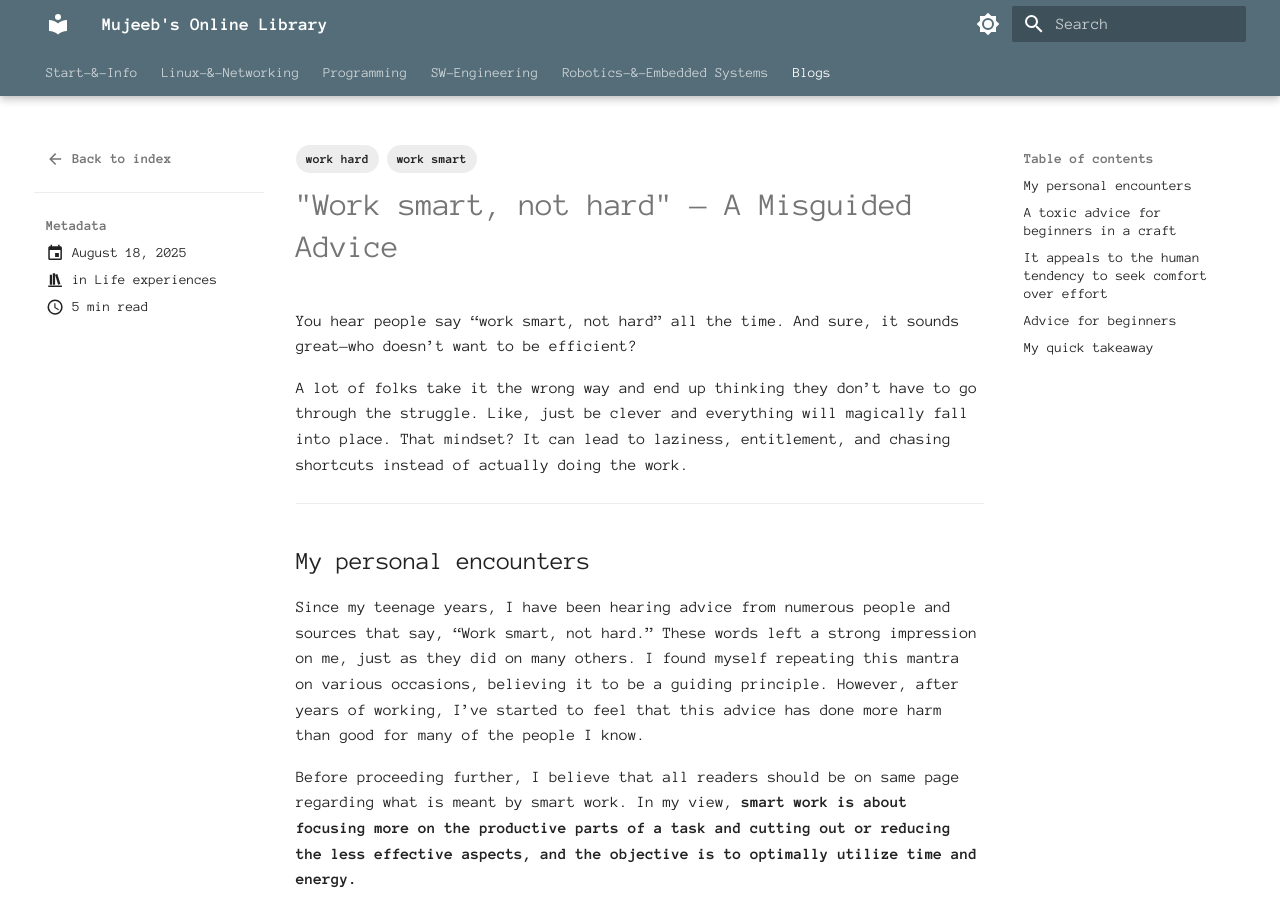
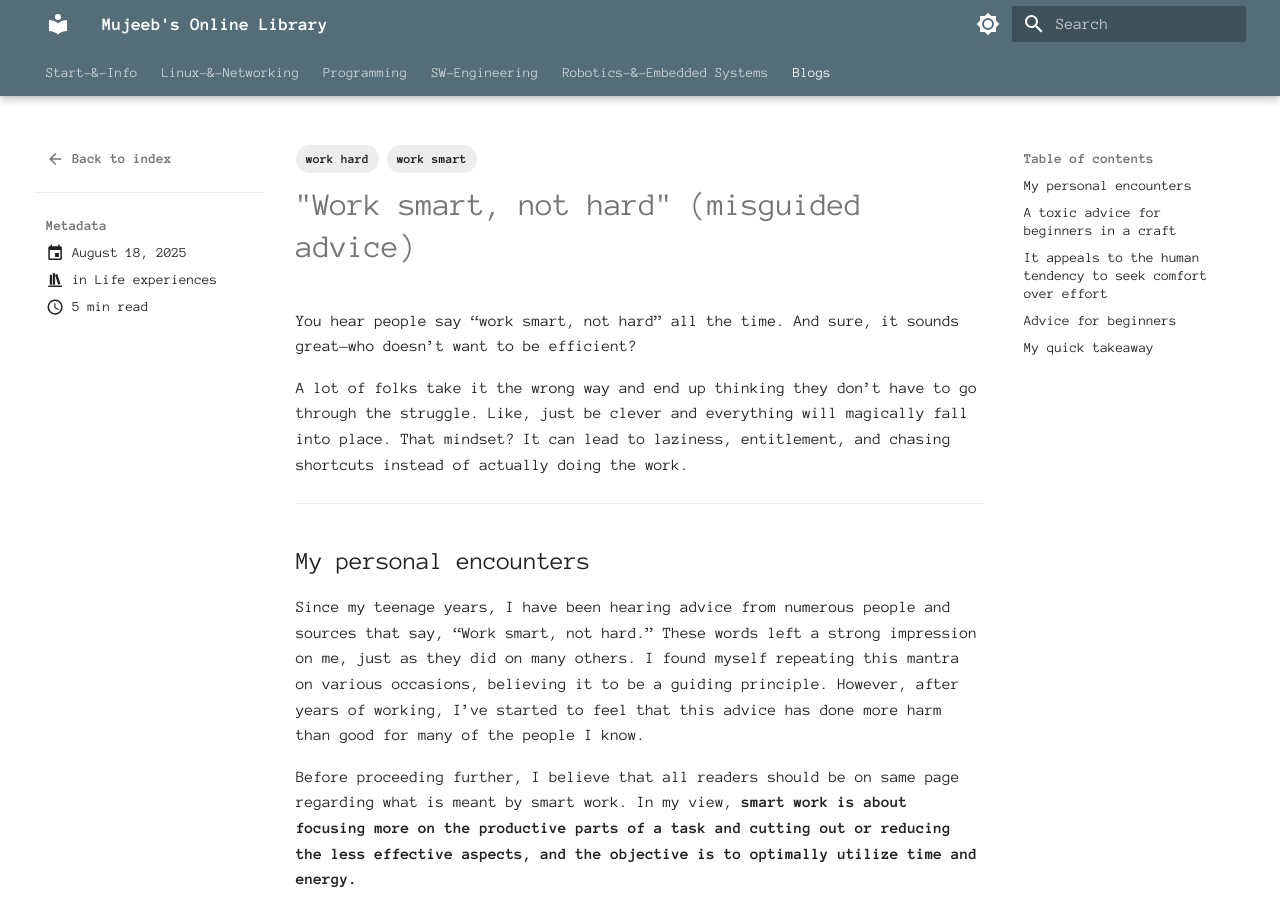
Before and after one commit to alohamujeeb/alohamujeeb.github.io, an MkDocs documentation site: the page built from docs/blog/posts/2025-08-18-work-smart-advice.md, in a window 1280 px wide and 900 px high. Built offline with MkDocs 1.6.1 and Material for MkDocs 9.7.7, drawn with Linux system fonts in a browser that asks for light colours.

```diff
--- a/docs/blog/posts/2025-08-18-work-smart-advice.md
+++ b/docs/blog/posts/2025-08-18-work-smart-advice.md
@@ -14,7 +14,7 @@ tags:
   - work smart
 ---
 
-# "Work smart, not hard" — A Misguided Advice
+# "Work smart, not hard" (misguided advice)
 
 You hear people say “work smart, not hard” all the time. And sure, it sounds great—who doesn’t want to be efficient?
 
```
